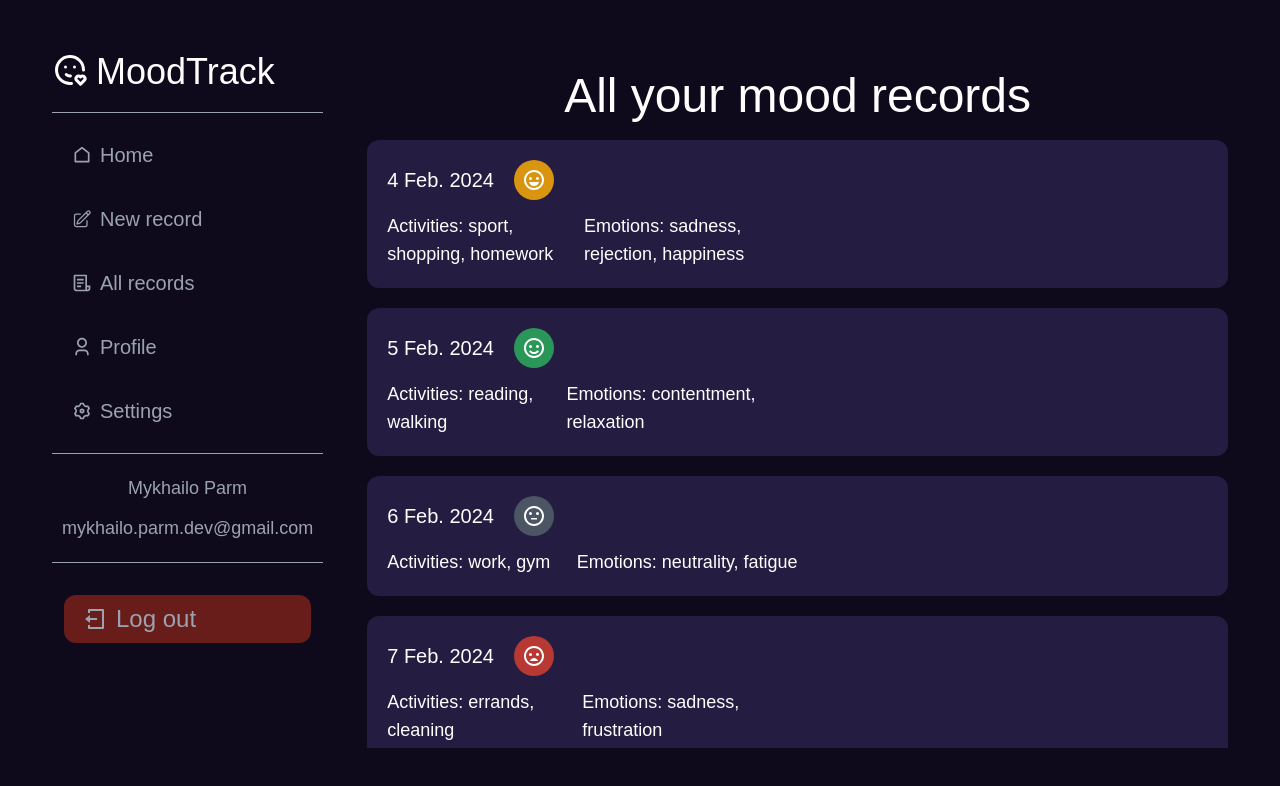
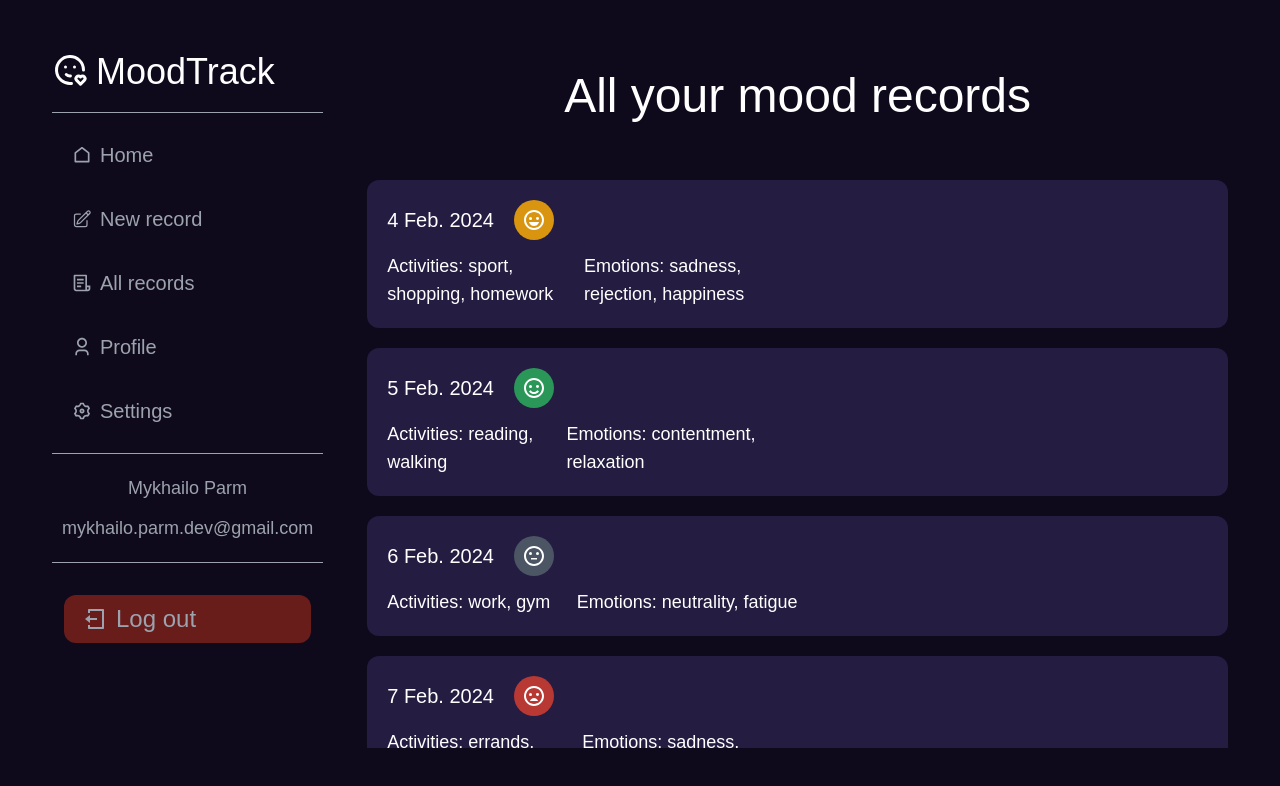
Before and after one commit to Mykhailo-Parm/moodtrack, a Next.js app in the folder frontend/moodtrack/: page /all-records in a window 1280 px wide. Shown: the top 786 px of the page. Built offline with nearby package versions, Linux system fonts and the light colour scheme; a web font is replaced by a local one.

Commit message:
style: fix styles for index and all-records pages

```diff
--- a/frontend/moodtrack/app/all-records/page.tsx
+++ b/frontend/moodtrack/app/all-records/page.tsx
@@ -98,7 +98,7 @@ export default function Page() {
       <div className="w-full p-5 rounded-xl">
         <h1 className="text-5xl text-center">All your mood records</h1>
       </div>
-      <div className="flex flex-col gap-5 overflow-y-scroll">
+      <div className="flex flex-col gap-5 overflow-y-scroll mt-10">
         {records.map((record, index) => (
           <div
             key={index}
--- a/frontend/moodtrack/app/page.tsx
+++ b/frontend/moodtrack/app/page.tsx
@@ -12,7 +12,7 @@ export default function Home() {
           <h3 className="">Number Of Consecutive Days:</h3>
           <span>5</span>
         </div>
-        <div className="grid-cols-subgrid grid-rows-subgrid row-span-2 col-span-2 p-3 dark:bg-nordic-purple-900 bg-green-100 flex flex-col justify-center w-full items-center">
+        <div className="grid-cols-subgrid grid-rows-subgrid row-span-2 col-span-2 p-3 dark:bg-nordic-purple-900 bg-green-100 rounded-xl flex flex-col justify-center w-full items-center">
           Graph - Work In Progress
         </div>
         <div className="h-40 p-3 dark:bg-nordic-purple-900 bg-green-100 rounded-xl flex flex-col justify-center w-full items-center">
```
